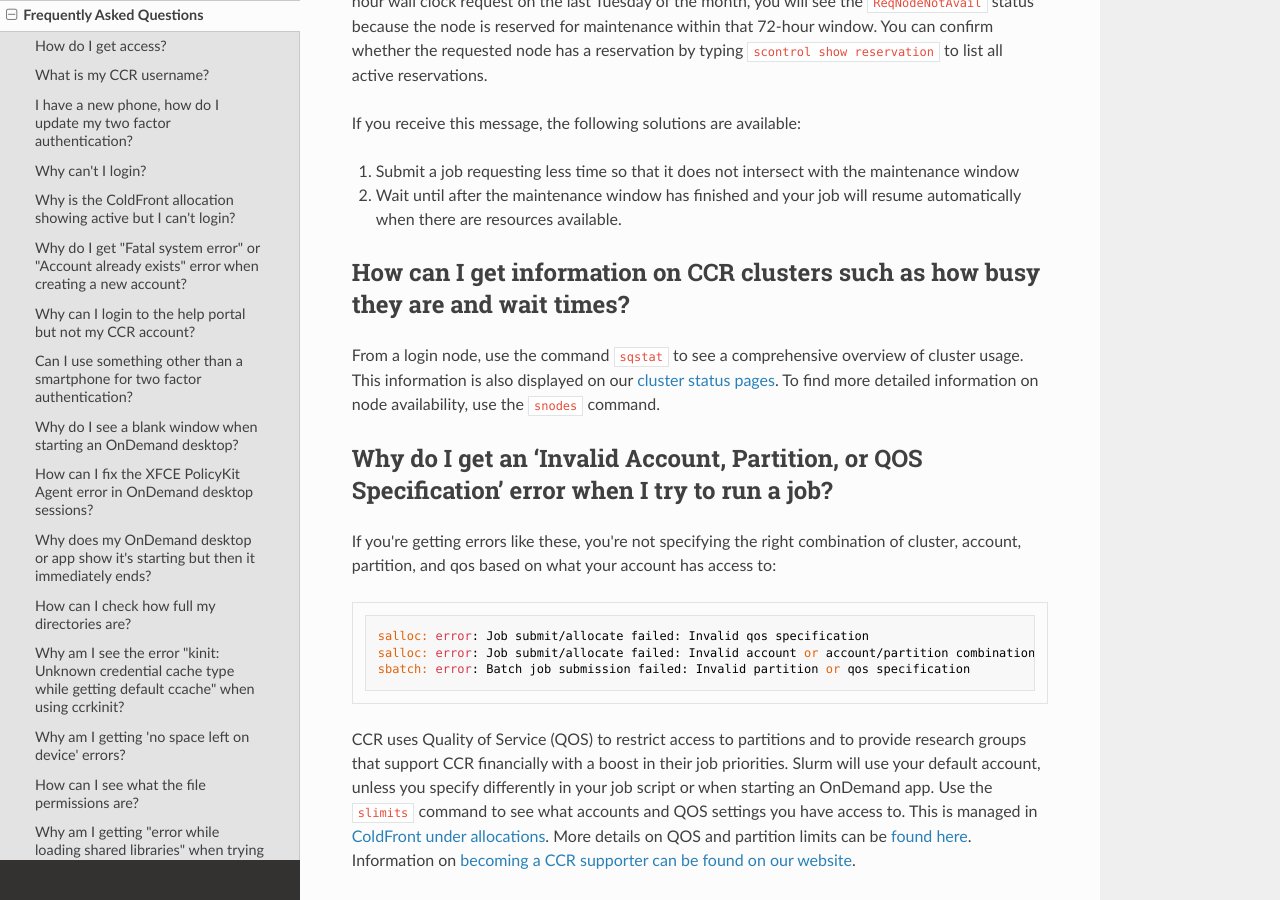
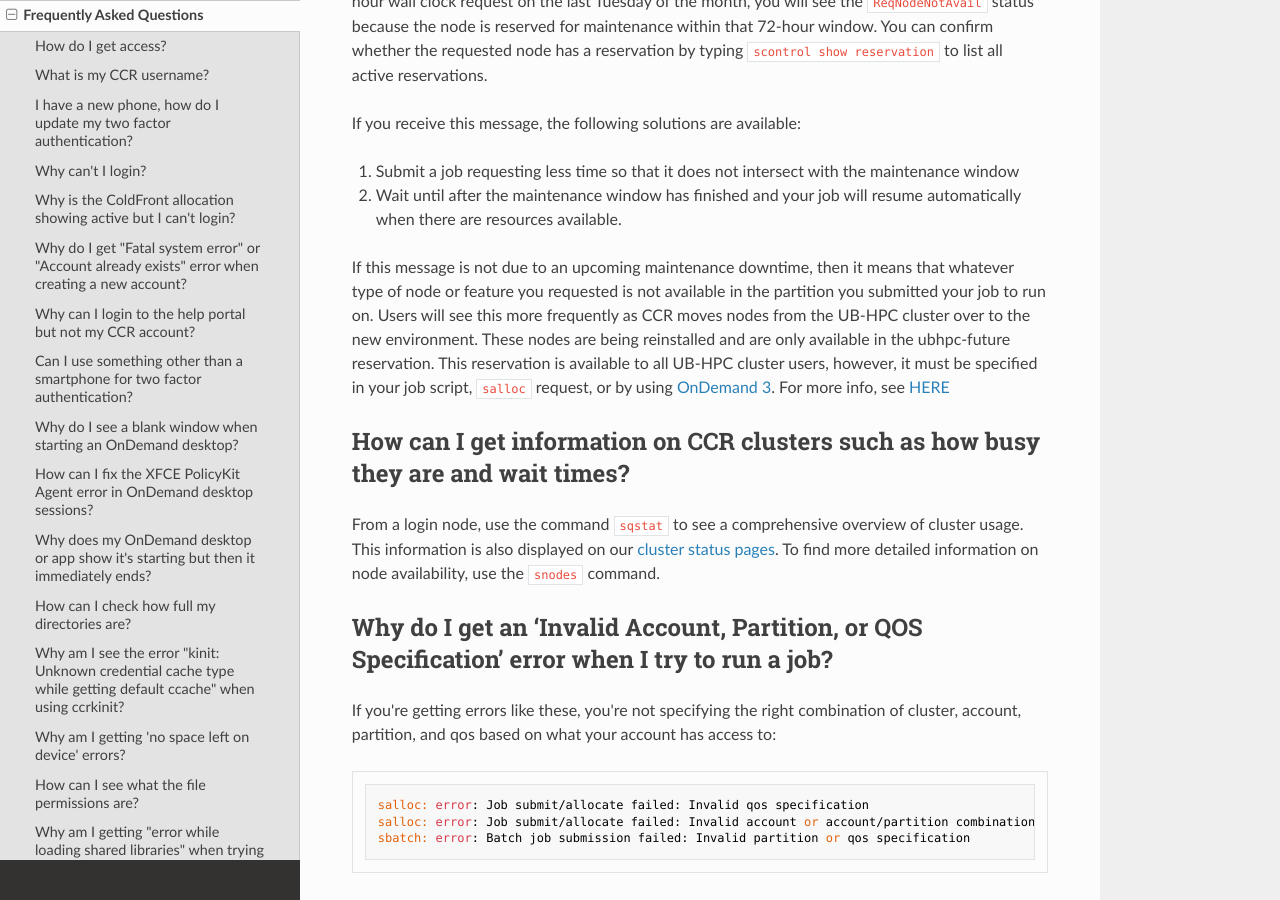
Before and after one commit to ubccr/ccrdocs, an MkDocs documentation site: the page built from pages/faq.md, in a window 1280 px wide and 900 px high, scrolled down 5926 px. Built offline with MkDocs 1.6.1, drawn with Linux system fonts in a browser that asks for light colours; nearby versions of some CDN libraries.

Commit message:
added detail to faq regarding unavailable nodes

```diff
--- a/pages/faq.md
+++ b/pages/faq.md
@@ -148,6 +148,8 @@ If you receive this message, the following solutions are available:
 
 2. Wait until after the maintenance window has finished and your job will resume automatically when there are resources available.
 
+If this message is not due to an upcoming maintenance downtime, then it means that whatever type of node or feature you requested is not available in the partition you submitted your job to run on.  Users will see this more frequently as CCR moves nodes from the UB-HPC cluster over to the new environment.  These nodes are being reinstalled and are only available in the ubhpc-future reservation.  This reservation is available to all UB-HPC cluster users, however, it must be specified in your job script, `salloc` request, or by using [OnDemand 3](https://ondemand-future.ccr.buffalo.edu).  For more info, see [HERE](howto/newenv.md)
+
 ## How can I get information on CCR clusters such as how busy they are and wait times?
 
 From a login node, use the command `sqstat` to see a comprehensive overview of cluster usage.  This information is also displayed on our [cluster status pages](https://www.buffalo.edu/ccr/support/machine-status.html).  To find more detailed information on node availability, use the `snodes` command.
```
